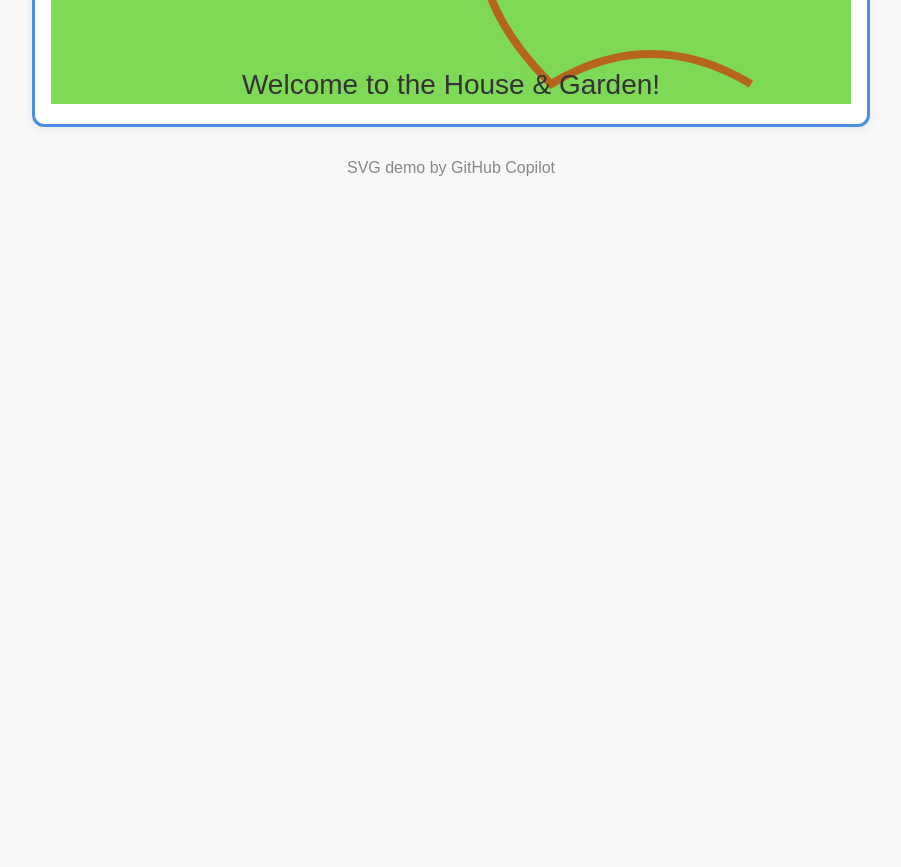
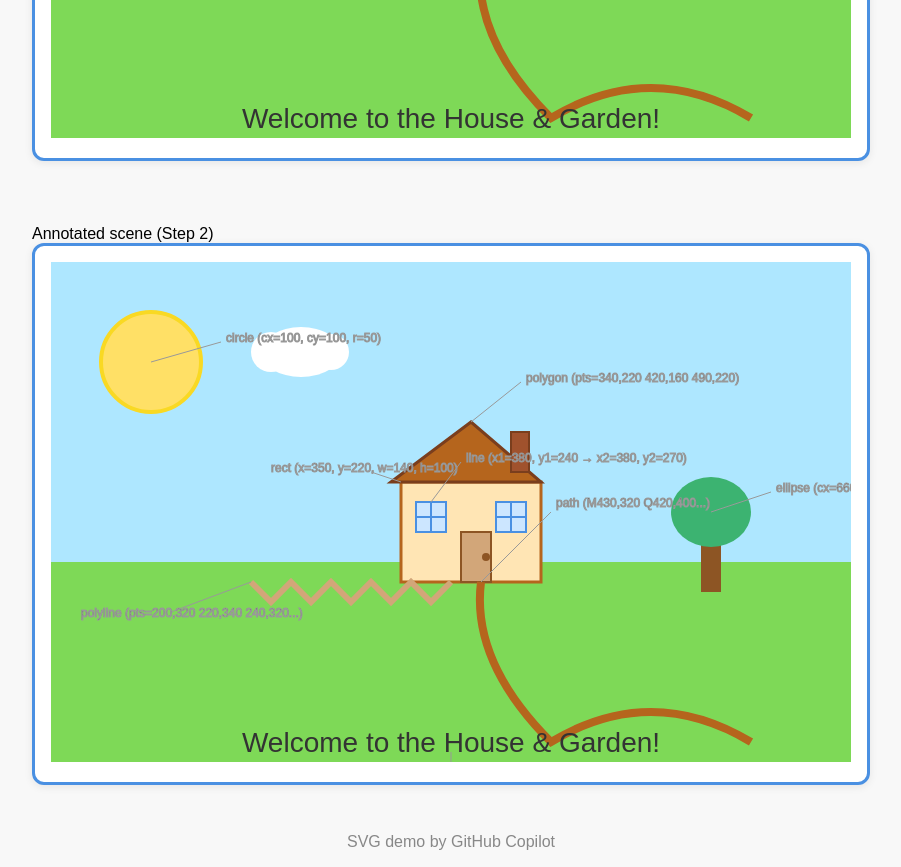
Before and after one commit to elisapui126-ai/T04-1, a plain HTML site: page index.html in a window 1280 px wide. Shown: the part 500-1367 px from the top of the page, without its empty margins (189-1090 px from the left). Before the commit the page ends 800 px from the top, so only its background shows below. Drawn offline with Linux system fonts and the light colour scheme.

Commit message:
add Step 2 annotated picture [AI-assisted]

```diff
--- a/index.html
+++ b/index.html
@@ -32,6 +32,8 @@
 </head>
 <body>
 	<h1>T04 – SVG House &amp; Garden</h1>
+	<figure id="scene-original">
+		<figcaption>Original scene</figcaption>
 		<div class="svg-container">
 			<svg
 				viewBox="0 0 800 500"
@@ -82,6 +84,92 @@
 				<text x="400" y="490" text-anchor="middle" font-size="28" fill="#333" font-family="Arial, sans-serif">Welcome to the House &amp; Garden!</text>
 			</svg>
 		</div>
+	</figure>
+
+	<figure id="scene-annotated-figure">
+		<figcaption>Annotated scene (Step 2)</figcaption>
+		<div class="svg-container">
+			<style>
+				#scene-annotated #annotations { font-size:12px; fill:#333; stroke:#999; stroke-width:1; }
+				#scene-annotated #annotations text, #scene-annotated #annotations line { pointer-events:none; }
+			</style>
+			<svg
+				id="scene-annotated"
+				viewBox="0 0 800 500"
+				width="800" height="500"
+				aria-labelledby="svgTitle2 svgDesc2"
+				role="img"
+			>
+				<title id="svgTitle2">House and Garden Scene (Annotated)</title>
+				<desc id="svgDesc2">An SVG illustration showing a house, garden, sun, cloud, tree, fence, and a curved path, with annotation labels for each SVG shape.</desc>
+				<!-- Sky -->
+				<rect x="0" y="0" width="800" height="300" fill="#aee7ff" />
+				<!-- Grass -->
+				<rect x="0" y="300" width="800" height="200" fill="#7ed957" />
+				<!-- Sun (circle) -->
+				<circle cx="100" cy="100" r="50" fill="#ffe066" stroke="#f9d923" stroke-width="4" />
+				<!-- Cloud (ellipse + circles) -->
+				<ellipse cx="250" cy="90" rx="40" ry="25" fill="#fff" />
+				<circle cx="220" cy="90" r="20" fill="#fff" />
+				<circle cx="280" cy="90" r="18" fill="#fff" />
+				<!-- Tree trunk (rect) -->
+				<rect x="650" y="270" width="20" height="60" fill="#8d5524" />
+				<!-- Tree foliage (ellipse) -->
+				<ellipse cx="660" cy="250" rx="40" ry="35" fill="#3cb371" />
+				<!-- House body (rect) -->
+				<rect x="350" y="220" width="140" height="100" fill="#ffe5b4" stroke="#b5651d" stroke-width="3" />
+				<!-- Roof (polygon) -->
+				<polygon points="340,220 420,160 490,220" fill="#b5651d" stroke="#7a3e1d" stroke-width="3" />
+				<!-- Chimney (rect) -->
+				<rect x="460" y="170" width="18" height="40" fill="#a0522d" stroke="#7a3e1d" stroke-width="2" />
+				<!-- Door (rect) -->
+				<rect x="410" y="270" width="30" height="50" fill="#d2a679" stroke="#8d5524" stroke-width="2" />
+				<!-- Door knob (circle) -->
+				<circle cx="435" cy="295" r="4" fill="#8d5524" />
+				<!-- Window 1 (rect) -->
+				<rect x="365" y="240" width="30" height="30" fill="#cce6ff" stroke="#4a90e2" stroke-width="2" />
+				<!-- Window 2 (rect) -->
+				<rect x="445" y="240" width="30" height="30" fill="#cce6ff" stroke="#4a90e2" stroke-width="2" />
+				<!-- Window panes (lines) -->
+				<line x1="380" y1="240" x2="380" y2="270" stroke="#4a90e2" stroke-width="2" />
+				<line x1="365" y1="255" x2="395" y2="255" stroke="#4a90e2" stroke-width="2" />
+				<line x1="460" y1="240" x2="460" y2="270" stroke="#4a90e2" stroke-width="2" />
+				<line x1="445" y1="255" x2="475" y2="255" stroke="#4a90e2" stroke-width="2" />
+				<!-- Fence (polyline) -->
+				<polyline points="200,320 220,340 240,320 260,340 280,320 300,340 320,320 340,340 360,320 380,340 400,320" fill="none" stroke="#d2a679" stroke-width="6" />
+				<!-- Curved garden path (path) -->
+				<path d="M430,320 Q420,400 500,480 Q600,420 700,480" fill="none" stroke="#b5651d" stroke-width="8" />
+				<!-- Caption (text) -->
+				<text x="400" y="490" text-anchor="middle" font-size="28" fill="#333" font-family="Arial, sans-serif">Welcome to the House &amp; Garden!</text>
+				<g id="annotations">
+					<!-- Circle annotation (Sun) -->
+					<line x1="100" y1="100" x2="170" y2="80" />
+					<text x="175" y="80">circle (cx=100, cy=100, r=50)</text>
+					<!-- Rect annotation (House body) -->
+					<line x1="350" y1="220" x2="320" y2="210" />
+					<text x="220" y="210">rect (x=350, y=220, w=140, h=100)</text>
+					<!-- Ellipse annotation (Tree foliage) -->
+					<line x1="660" y1="250" x2="720" y2="230" />
+					<text x="725" y="230">ellipse (cx=660, cy=250, rx=40, ry=35)</text>
+					<!-- Line annotation (Window pane) -->
+					<line x1="380" y1="240" x2="410" y2="200" />
+					<text x="415" y="200">line (x1=380, y1=240 → x2=380, y2=270)</text>
+					<!-- Polyline annotation (Fence) -->
+					<line x1="200" y1="320" x2="120" y2="350" />
+					<text x="30" y="355">polyline (pts=200,320 220,340 240,320...)</text>
+					<!-- Polygon annotation (Roof) -->
+					<line x1="420" y1="160" x2="470" y2="120" />
+					<text x="475" y="120">polygon (pts=340,220 420,160 490,220)</text>
+					<!-- Path annotation (Garden path) -->
+					<line x1="430" y1="320" x2="500" y2="250" />
+					<text x="505" y="245">path (M430,320 Q420,400...)</text>
+					<!-- Text annotation (Caption) -->
+					<line x1="400" y1="490" x2="400" y2="520" />
+					<text x="400" y="535" text-anchor="middle">text (x=400, y=490)</text>
+				</g>
+			</svg>
+		</div>
+	</figure>
 	<footer style="color:#888; font-size:1rem; margin-bottom:1rem;">SVG demo by GitHub Copilot</footer>
 </body>
 </html>
```
Lines whose indentation alone changed are shown as unchanged.
